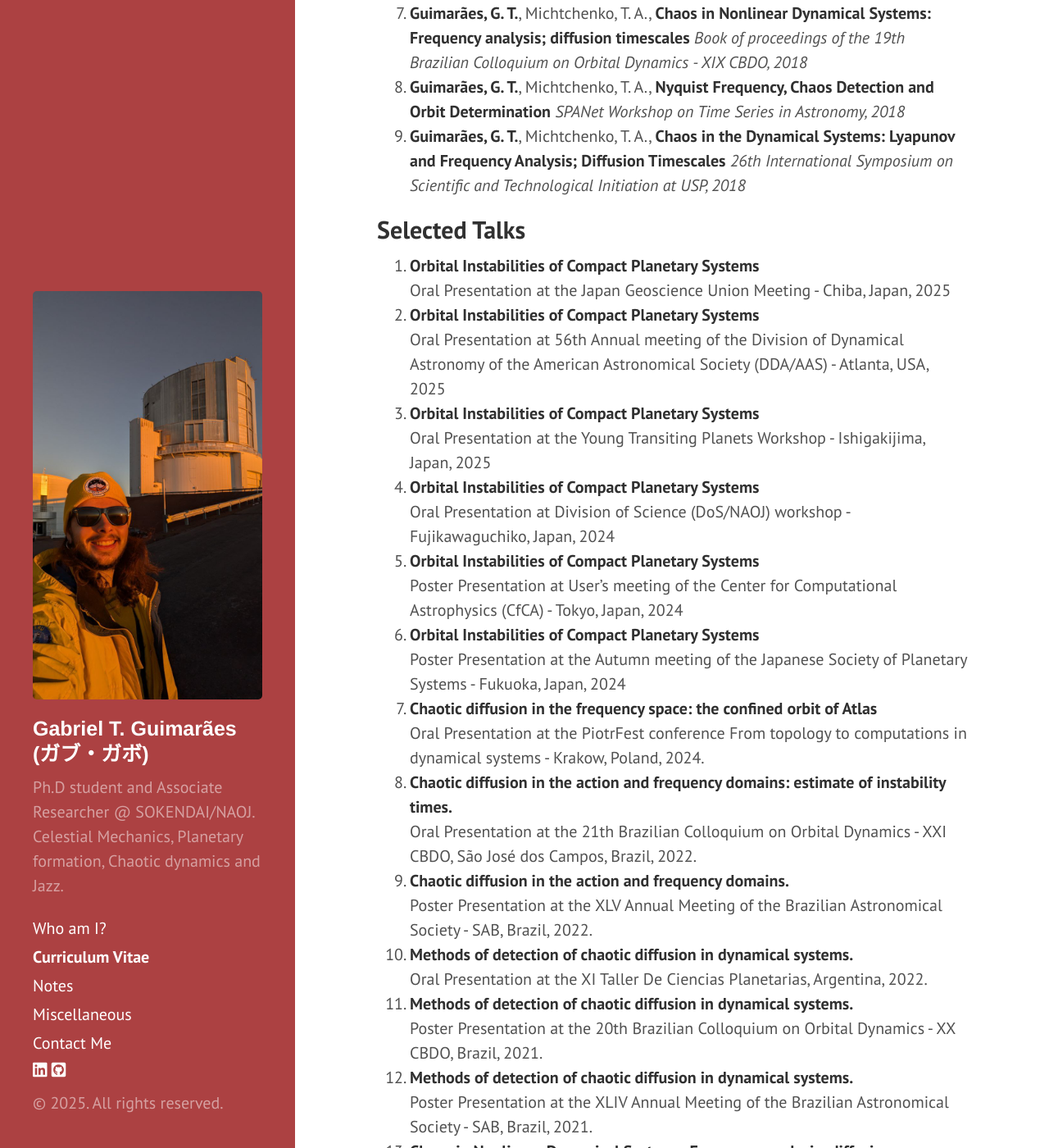
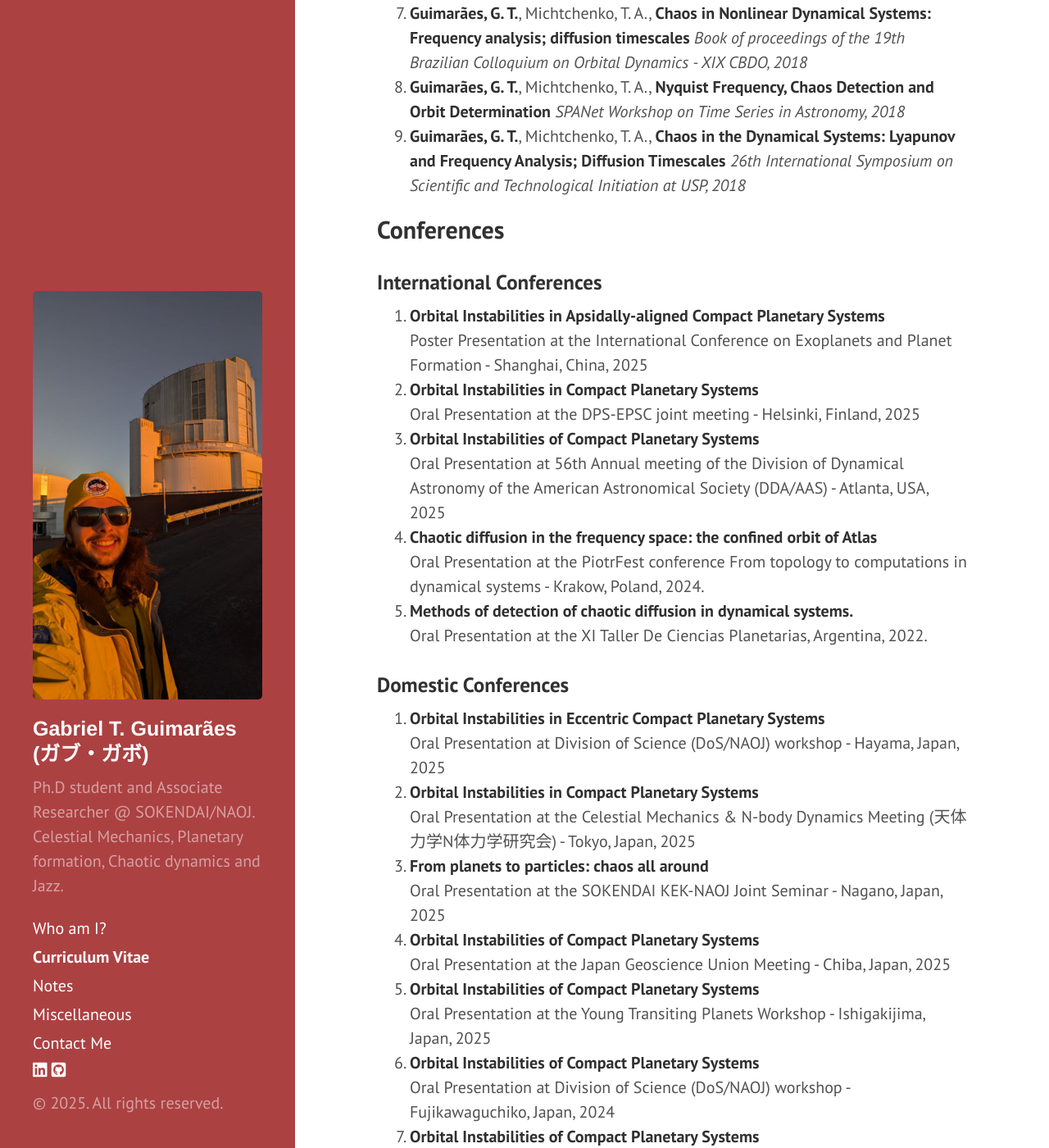
Before and after one commit to gabrieltxg/gabrieltxg.github.io, a Jekyll site: the page built from _pages/2-cv.md, in a window 1280 px wide and 1400 px high, scrolled down 3344 px. Shown: the whole window at 82% size. Built offline with Jekyll 4.4.1, drawn with Linux system fonts in a browser that asks for light colours; nearby versions of some CDN libraries; Markdown is read by kramdown in place of the engine named in the settings; a style sheet for code colours, icons or effects is not loaded.

Commit message:
Refactor CV: Update talks to conferences section
Removed selected talks section and added conferences section with international and domestic conferences.

```diff
--- a/_pages/2-cv.md
+++ b/_pages/2-cv.md
@@ -82,17 +82,26 @@ A list of my publications, [peer-reviewed](#peer-reviewed-papers-publilshed), [a
 8. **Guimarães, G. T.**, Michtchenko, T. A., **Nyquist Frequency, Chaos Detection and Orbit Determination** _SPANet Workshop on Time Series in Astronomy, 2018_
 9. **Guimarães, G. T.**, Michtchenko, T. A., **Chaos in the Dynamical Systems: Lyapunov and Frequency Analysis; Diffusion Timescales** _26th International Symposium on Scientific and Technological Initiation at USP, 2018_
 
-## Selected Talks
-1. **Orbital Instabilities of Compact Planetary Systems** <br>Oral Presentation at the  Japan Geoscience Union Meeting - Chiba, Japan, 2025
-2. **Orbital Instabilities of Compact Planetary Systems** <br>Oral Presentation at 56th Annual meeting of the Division of Dynamical Astronomy of the American Astronomical Society (DDA/AAS) - Atlanta, USA, 2025
-3. **Orbital Instabilities of Compact Planetary Systems** <br>Oral Presentation at the Young Transiting Planets Workshop - Ishigakijima, Japan, 2025
-4. **Orbital Instabilities of Compact Planetary Systems** <br>Oral Presentation at Division of Science (DoS/NAOJ) workshop - Fujikawaguchiko, Japan, 2024
-5. **Orbital Instabilities of Compact Planetary Systems** <br>Poster Presentation at User's meeting of the Center for Computational Astrophysics (CfCA) - Tokyo, Japan, 2024
-6. **Orbital Instabilities of Compact Planetary Systems** <br>Poster Presentation at the Autumn meeting of the Japanese Society of Planetary Systems - Fukuoka, Japan, 2024
-7. **Chaotic diffusion in the frequency space: the confined orbit of Atlas** <br> Oral Presentation at the PiotrFest conference From topology to computations in dynamical systems - Krakow, Poland, 2024.
-8. **Chaotic diffusion in the action and frequency domains: estimate of instability times.** <br> Oral Presentation at the 21th Brazilian Colloquium on Orbital Dynamics - XXI CBDO, São José dos Campos, Brazil, 2022.
-9. **Chaotic diffusion in the action and frequency domains.** <br>Poster Presentation at the XLV Annual Meeting of the Brazilian Astronomical Society - SAB, Brazil, 2022.
-10. **Methods of detection of chaotic diffusion in dynamical systems.** <br>Oral Presentation at the XI Taller De Ciencias Planetarias, Argentina, 2022.
+## Conferences
+
+### International Conferences
+1. **Orbital Instabilities in Apsidally-aligned Compact Planetary Systems** <br>Poster Presentation at the International Conference on Exoplanets and Planet Formation - Shanghai, China, 2025
+2. **Orbital Instabilities in Compact Planetary Systems** <br>Oral Presentation at the DPS-EPSC joint meeting - Helsinki, Finland, 2025
+3. **Orbital Instabilities of Compact Planetary Systems** <br>Oral Presentation at 56th Annual meeting of the Division of Dynamical Astronomy of the American Astronomical Society (DDA/AAS) - Atlanta, USA, 2025
+4. **Chaotic diffusion in the frequency space: the confined orbit of Atlas** <br> Oral Presentation at the PiotrFest conference From topology to computations in dynamical systems - Krakow, Poland, 2024.
+5. **Methods of detection of chaotic diffusion in dynamical systems.** <br>Oral Presentation at the XI Taller De Ciencias Planetarias, Argentina, 2022.
+
+### Domestic Conferences
+1. **Orbital Instabilities in Eccentric Compact Planetary Systems** <br>Oral Presentation at Division of Science (DoS/NAOJ) workshop - Hayama, Japan, 2025
+2. **Orbital Instabilities in Compact Planetary Systems** <br>Oral Presentation at the Celestial Mechanics & N-body Dynamics Meeting (天体力学N体力学研究会) - Tokyo, Japan, 2025
+3. **From planets to particles: chaos all around** <br>Oral Presentation at the SOKENDAI KEK-NAOJ Joint Seminar - Nagano, Japan, 2025
+4. **Orbital Instabilities of Compact Planetary Systems** <br>Oral Presentation at the  Japan Geoscience Union Meeting - Chiba, Japan, 2025
+5. **Orbital Instabilities of Compact Planetary Systems** <br>Oral Presentation at the Young Transiting Planets Workshop - Ishigakijima, Japan, 2025
+6. **Orbital Instabilities of Compact Planetary Systems** <br>Oral Presentation at Division of Science (DoS/NAOJ) workshop - Fujikawaguchiko, Japan, 2024
+7. **Orbital Instabilities of Compact Planetary Systems** <br>Poster Presentation at User's meeting of the Center for Computational Astrophysics (CfCA) - Tokyo, Japan, 2024
+8. **Orbital Instabilities of Compact Planetary Systems** <br>Poster Presentation at the Autumn meeting of the Japanese Society of Planetary Systems - Fukuoka, Japan, 2024
+9. **Chaotic diffusion in the action and frequency domains: estimate of instability times.** <br> Oral Presentation at the 21th Brazilian Colloquium on Orbital Dynamics - XXI CBDO, São José dos Campos, Brazil, 2022.
+10. **Chaotic diffusion in the action and frequency domains.** <br>Poster Presentation at the XLV Annual Meeting of the Brazilian Astronomical Society - SAB, Brazil, 2022.
 11. **Methods of detection of chaotic diffusion in dynamical systems.** <br>Poster Presentation at the 20th Brazilian Colloquium on Orbital Dynamics - XX CBDO, Brazil, 2021.
 12. **Methods of detection of chaotic diffusion in dynamical systems.** <br>Poster Presentation at the XLIV Annual Meeting of the Brazilian Astronomical Society - SAB, Brazil, 2021.
 13. **Chaos in Nonlinear Dynamical Systems: Frequency analysis; diffusion timescales.** <br>Poster presentation at the 19th Brazilian Colloquium on Orbital Dynamics - XIX CBDO, São José dos Campos, Brazil, 2018.
```
